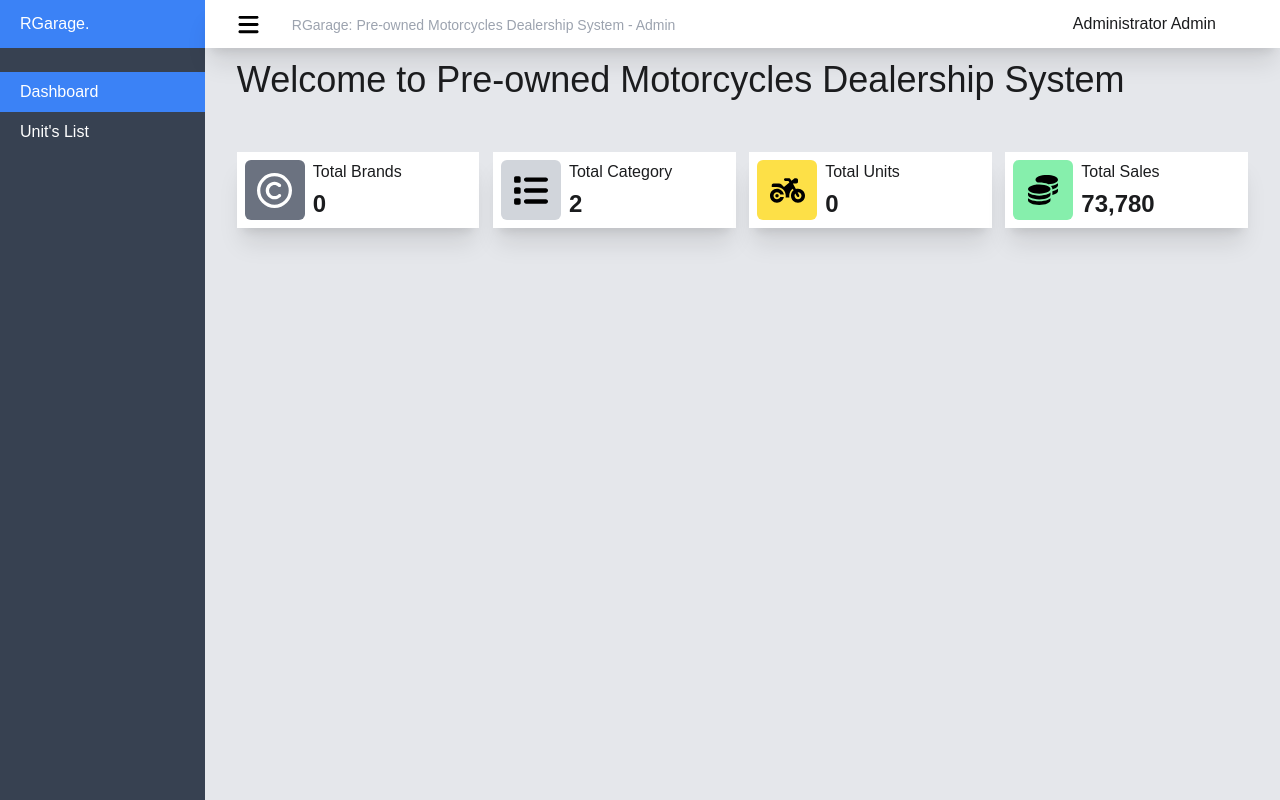
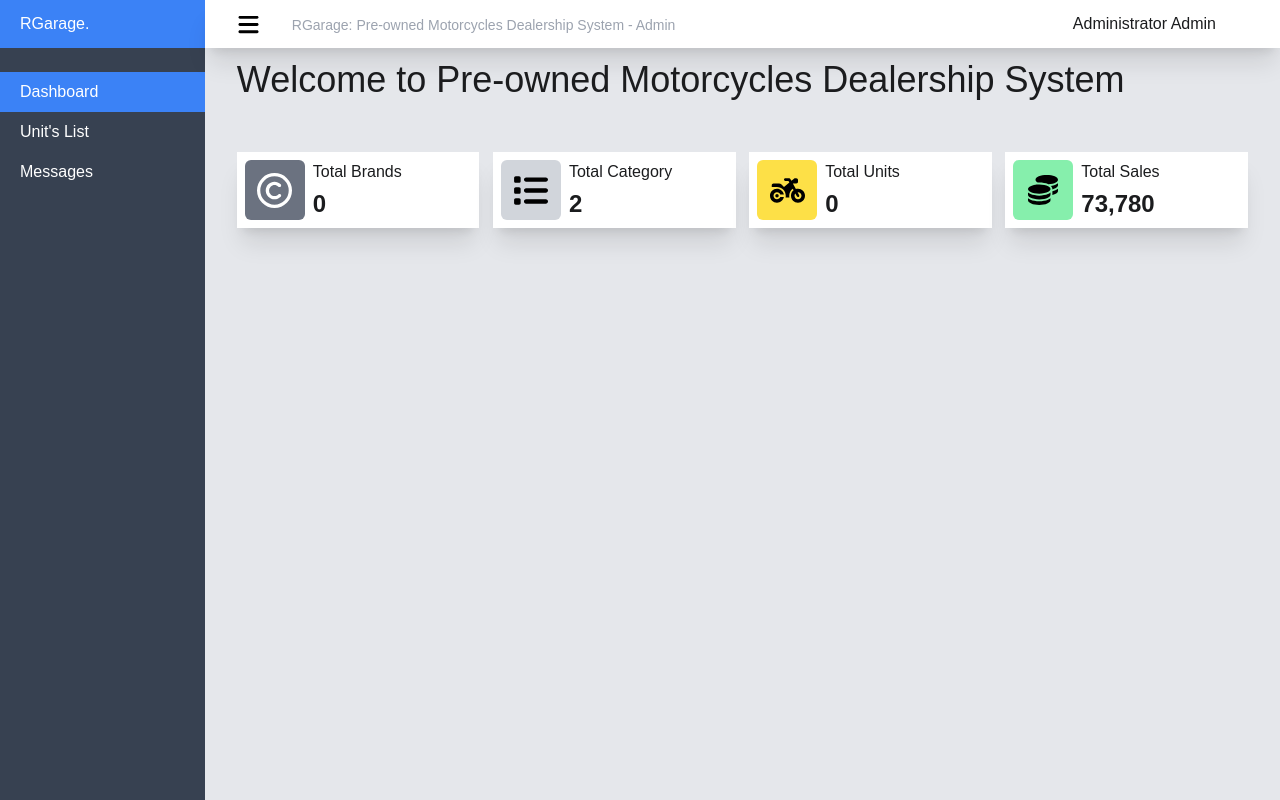
Before and after one commit to jericViernes30/RGarage, a PHP site: page /RGarage/admin/dashboard in a window 1280 px wide. Run offline with PHP 8.4, Linux system fonts and the light colour scheme; data that the repository does not hold is empty; some libraries are stand-ins or nearby versions.

Commit message:
added messages tab

```diff
--- a/views/admin/dashboard.php
+++ b/views/admin/dashboard.php
@@ -13,6 +13,7 @@
         <div class="w-full flex flex-col">
             <a href="#" class="bg-blue-500 py-2 px-5 text-white w-full">Dashboard</a>
             <a href="/RGarage/admin/units" class="py-2 px-5 text-white w-full">Unit's List</a>
+            <a href="/RGarage/admin/messages" class="py-2 px-5 text-white w-full">Messages</a>
         </div>
     </div>
     <div class="w-[84%]">
```
